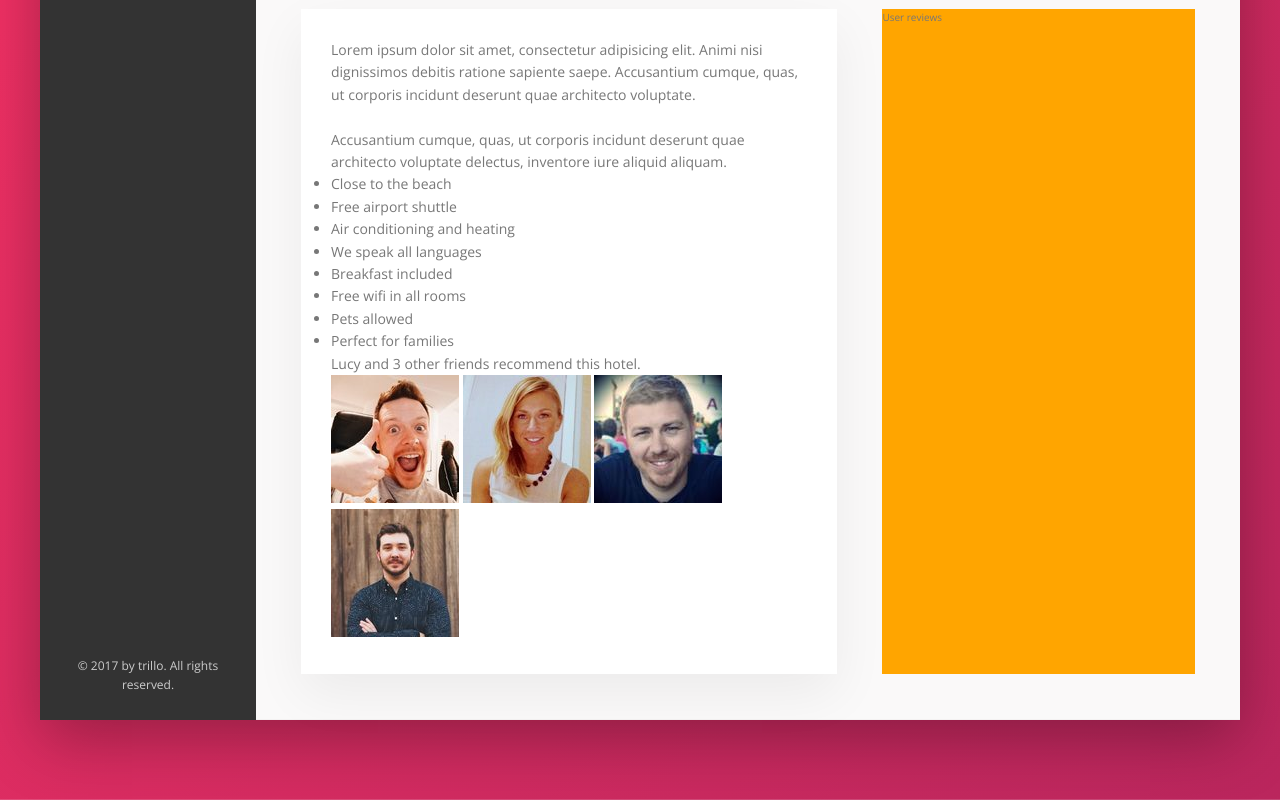
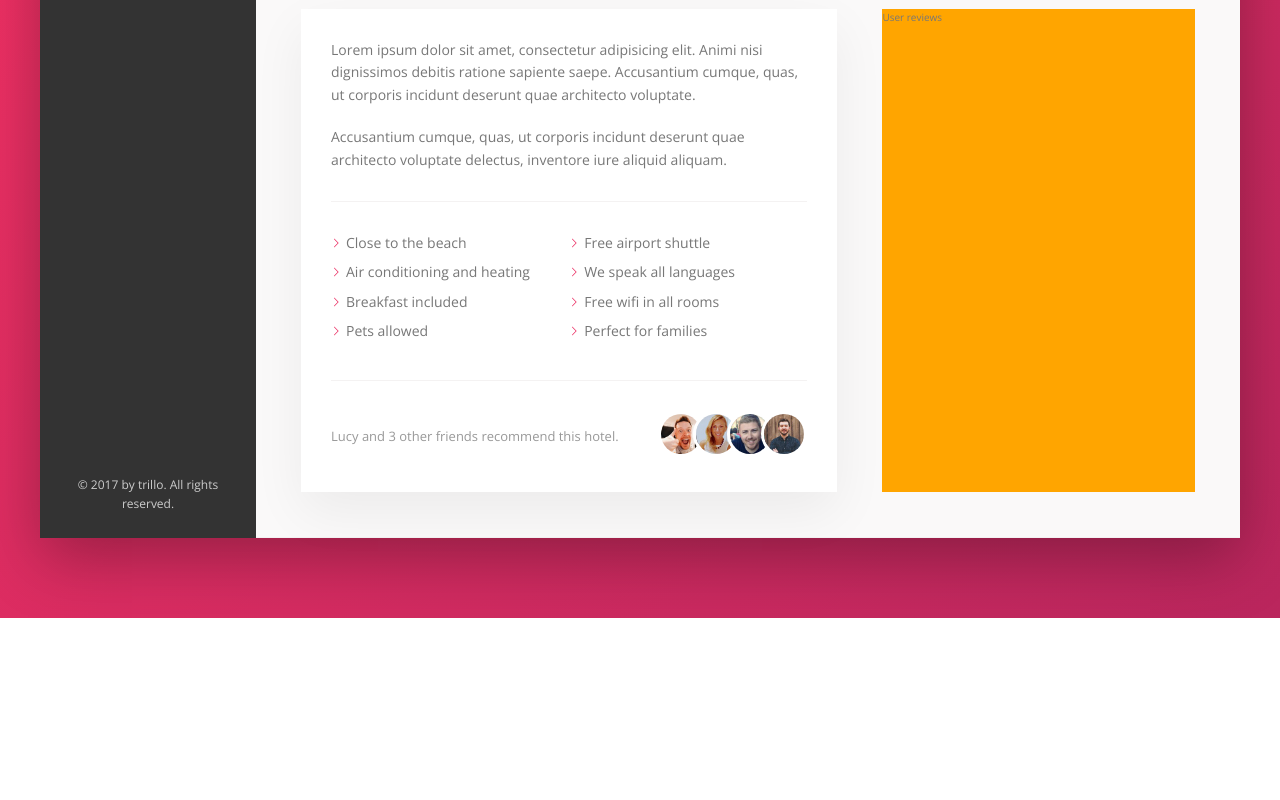
Before and after one commit to kiethohoai/trillo-project, a website: page index.html in a window 1280 px wide. Shown: the part 633-1433 px from the top of the page. After the commit the page ends 1251 px from the top, so only its background shows below. Drawn offline with nearby package versions, Linux system fonts and the light colour scheme.

Commit message:
017 Building the Description Section - Part 2

```diff
--- a/index.html
+++ b/index.html
@@ -153,8 +153,6 @@
                 deserunt quae architecto voluptate.
               </p>
 
-              <br />
-
               <p class="paragraph">
                 Accusantium cumque, quas, ut corporis incidunt deserunt quae architecto voluptate
                 delectus, inventore iure aliquid aliquam.
@@ -173,12 +171,12 @@
               </ul>
 
               <div class="recommend">
-                <p class="recommend-count">Lucy and 3 other friends recommend this hotel.</p>
-                <div class="recommend-friends">
-                  <img src="img/user-1.jpg" alt="User photo 1" />
-                  <img src="img/user-2.jpg" alt="User photo 2" />
-                  <img src="img/user-3.jpg" alt="User photo 3" />
-                  <img src="img/user-4.jpg" alt="User photo 4" />
+                <p class="recommend__count">Lucy and 3 other friends recommend this hotel.</p>
+                <div class="recommend__friends">
+                  <img class="recommend__photo" src="img/user-1.jpg" alt="User photo 1" />
+                  <img class="recommend__photo" src="img/user-2.jpg" alt="User photo 2" />
+                  <img class="recommend__photo" src="img/user-3.jpg" alt="User photo 3" />
+                  <img class="recommend__photo" src="img/user-4.jpg" alt="User photo 4" />
                 </div>
               </div>
             </div>
--- a/sass/_components.scss
+++ b/sass/_components.scss
@@ -293,3 +293,70 @@
     box-shadow: none;
   }
 }
+
+//OPTIMIZE DETAIL
+//todo PARAGRAPH
+.paragraph {
+  &:not(:last-of-type) {
+    margin-bottom: 2rem;
+  }
+}
+
+//todo LIST
+.list {
+  list-style: none;
+  margin: 3rem 0;
+  padding: 3rem 0;
+  border-top: var(--line);
+  border-bottom: var(--line);
+
+  display: flex;
+  flex-wrap: wrap;
+
+  &__item {
+    flex: 0 0 50%;
+    margin-bottom: 0.7rem;
+  }
+
+  &__item::before {
+    content: "";
+    display: inline-block;
+    width: 1rem;
+    height: 1rem;
+    margin-right: 0.5rem;
+
+    // New browsers
+    background-color: var(--color-primary);
+
+    -webkit-mask-image: url(../img/chevron-thin-right.svg);
+    mask-image: url(../img/chevron-thin-right.svg);
+
+    -webkit-mask-size: cover;
+    mask-size: cover;
+  }
+}
+
+//todo RECOMMEND
+.recommend {
+  font-size: 1.3rem;
+  color: var(--color-grey-dark-3);
+  display: flex;
+  align-items: center;
+
+  &__count {
+    margin-right: auto;
+  }
+
+  &__photo {
+    box-sizing: content-box;
+    display: inline-block;
+    width: 4rem;
+    height: 4rem;
+    border: 3px solid #fff;
+    border-radius: 50%;
+  }
+
+  &__photo:not(:last-child) {
+    margin-right: -1.5rem;
+  }
+}
```
Also changed, not shown: README.MD, css/main.css, package.json (line endings or trailing spaces), 1 other file.
